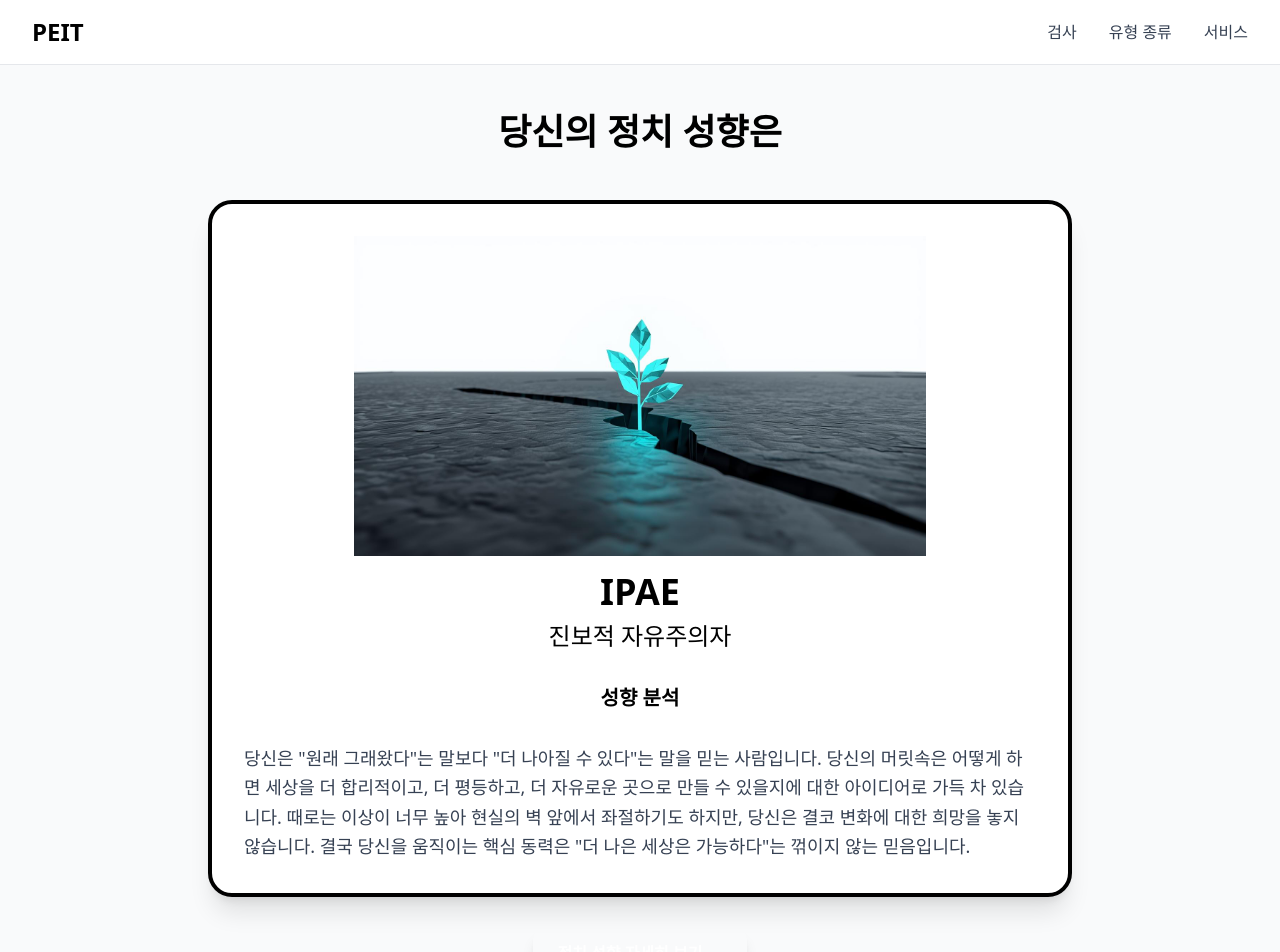
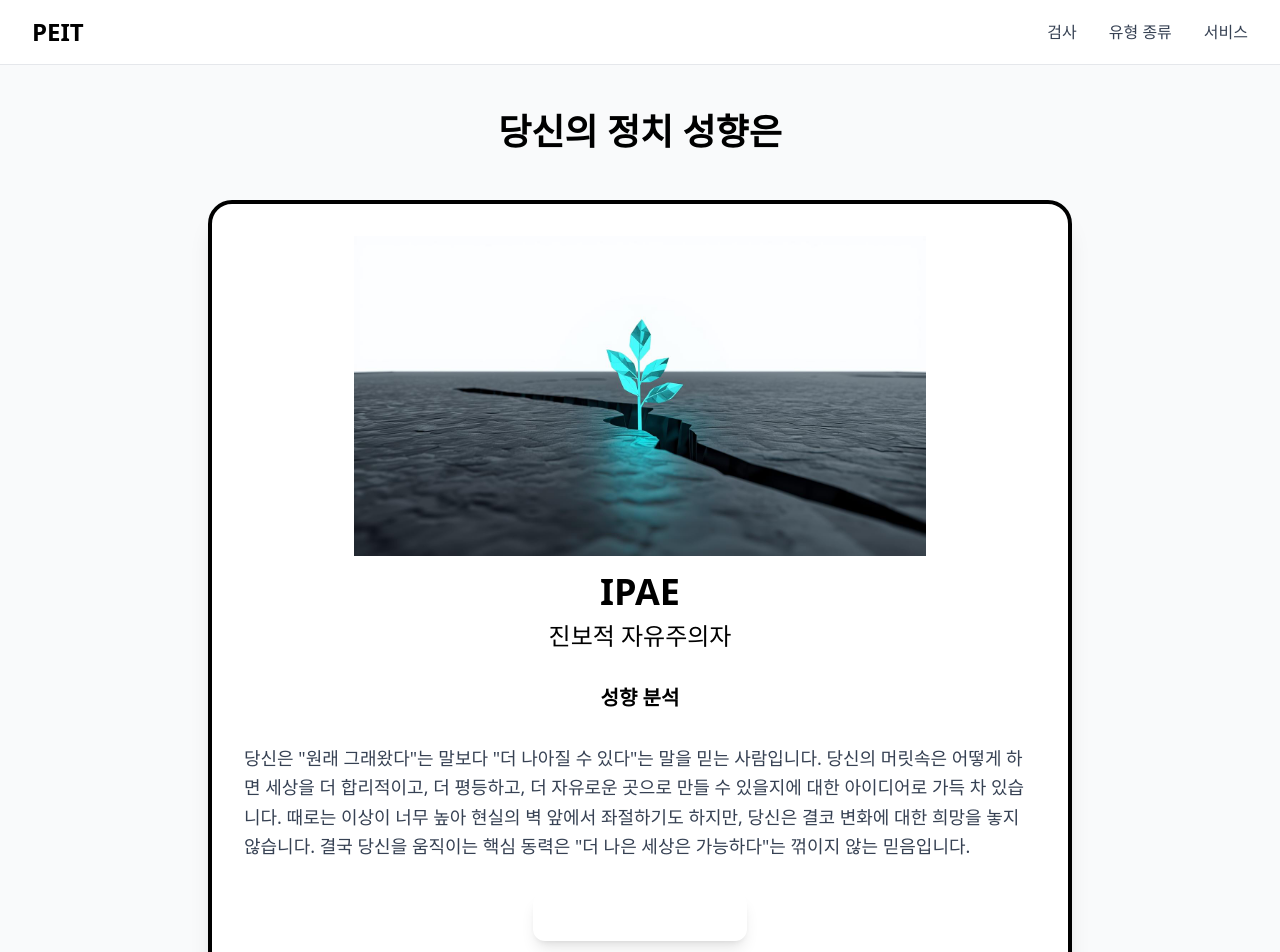
Before and after one commit to sin77812/PEIT, a Next.js app: page /result/IPAE in a window 1280 px wide. Shown: the top 952 px of the page. Built offline with nearby package versions, Linux system fonts and the light colour scheme.

Commit message:
정치 성향 자세히보기 버튼을 카드 내부 하단으로 이동

```diff
--- a/components/ResultCard.tsx
+++ b/components/ResultCard.tsx
@@ -1,5 +1,6 @@
 import Image from 'next/image';
 import SpectrumChart from './SpectrumChart';
+import Button from './Button';
 
 interface ResultCardProps {
   type: string;
@@ -44,6 +45,15 @@ export default function ResultCard({
       <p className="text-lg leading-relaxed text-gray-700">
         {description}
       </p>
+
+      {/* 정치 성향 자세히보기 버튼 - 카드 내부 하단에 위치 */}
+      {category === 'political' && (
+        <div className="mt-8 text-center">
+          <Button href="/political-detail" variant="primary">
+            정치 성향 자세히 보기 →
+          </Button>
+        </div>
+      )}
     </div>
   );
 }
--- a/components/ResultPageClient.tsx
+++ b/components/ResultPageClient.tsx
@@ -82,15 +82,6 @@ export default function ResultPageClient({ type }: ResultPageClientProps) {
           description={data.description}
           category={data.category}
         />
-
-        {/* 정치 성향 자세히보기 버튼 - 설명 아래에 위치 */}
-        {data.category === 'political' && (
-          <div className="mt-8 text-center">
-            <Button href="/political-detail" variant="primary">
-              정치 성향 자세히 보기 →
-            </Button>
-          </div>
-        )}
 
         {/* 경제 유형 상세 정보 - 모바일에서는 클릭 가능한 카드로 표시 */}
         {data.category === 'economic' && (
```
